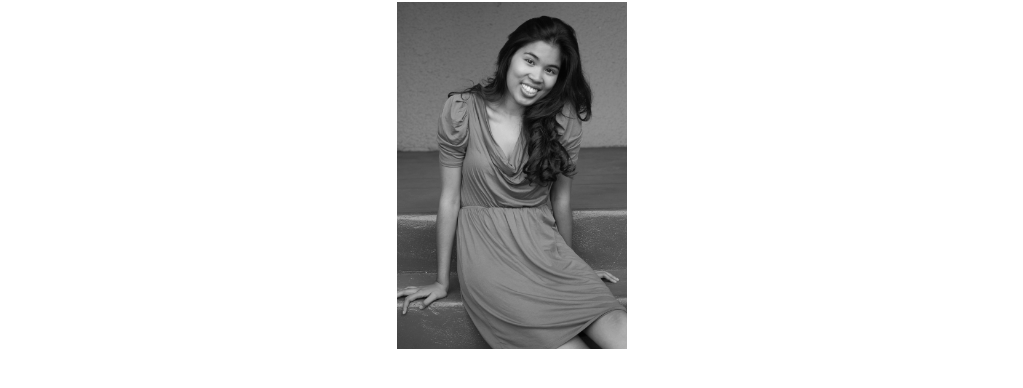
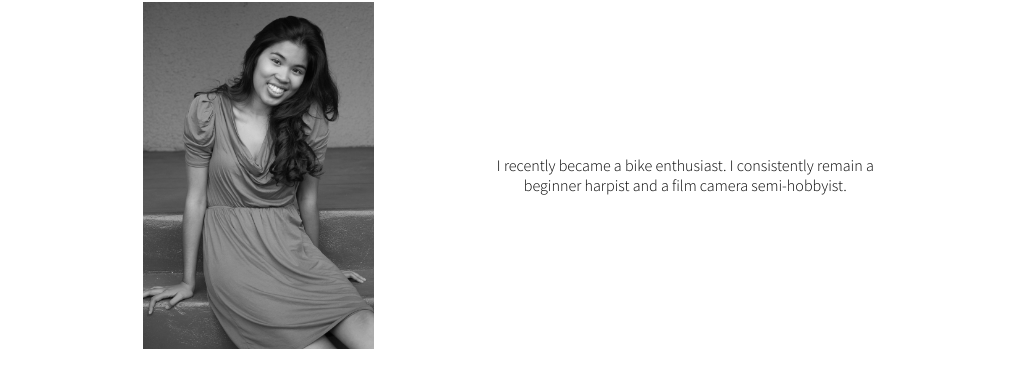
Before and after one commit to lauragracem/prep-portfolio, a website: page index.html in a window 1280 px wide. Shown: the part 522-910 px from the top of the page, without its empty margins (128-1151 px from the left). Drawn offline with Linux system fonts and the light colour scheme.

Commit message:
About me HTML1

```diff
--- a/index.html
+++ b/index.html
@@ -25,6 +25,11 @@
       <div class="row justify-evenly align-center pb-50" id="about">
         <h1 class="col-12">ABOUT ME</h1>
         <img alt="lauragrace-manimtim" src="assets/lauragrace-manimtim.jpg" class="col-3">
+        <div class="col-5">
+          <p>I recently became a bike enthusiast. I consistently remain a
+            beginner harpist and a film camera semi-hobbyist.
+          </p>
+        </div>
       </div>
     </div>
   </body>
```
